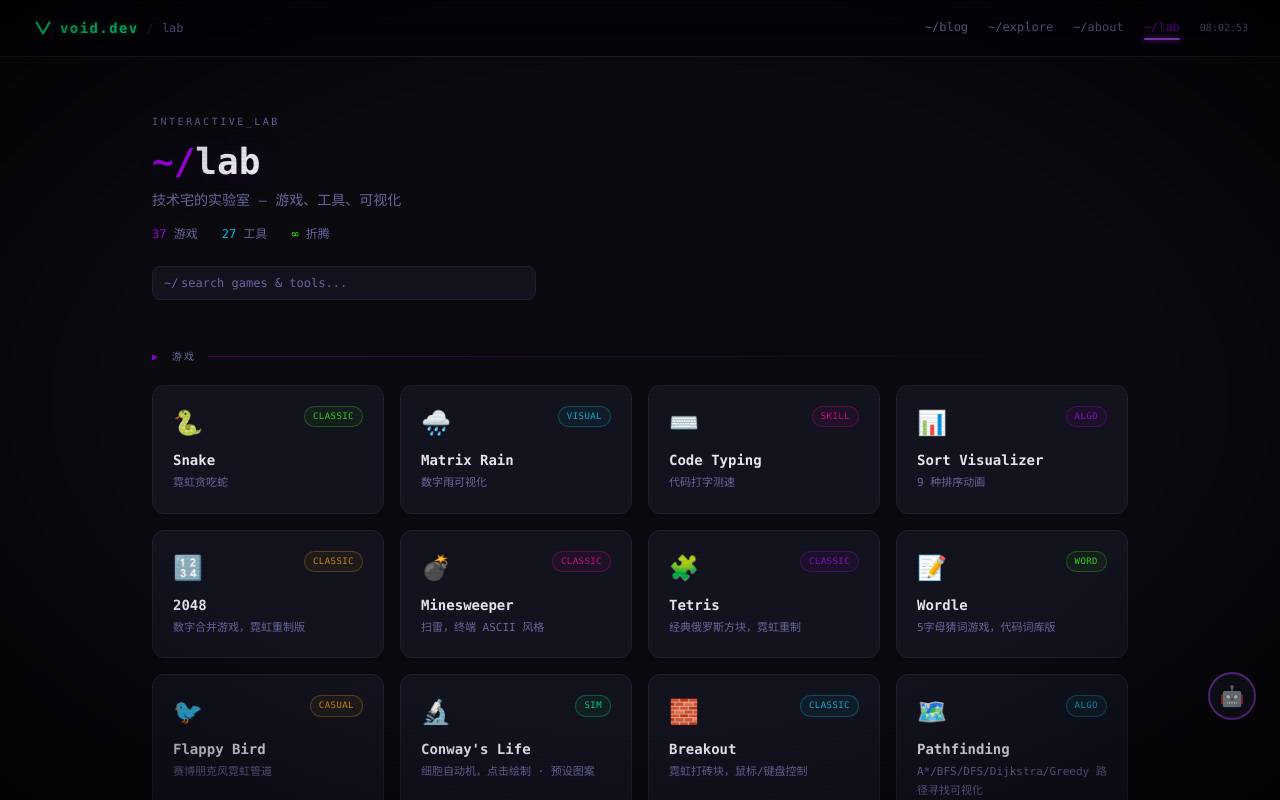
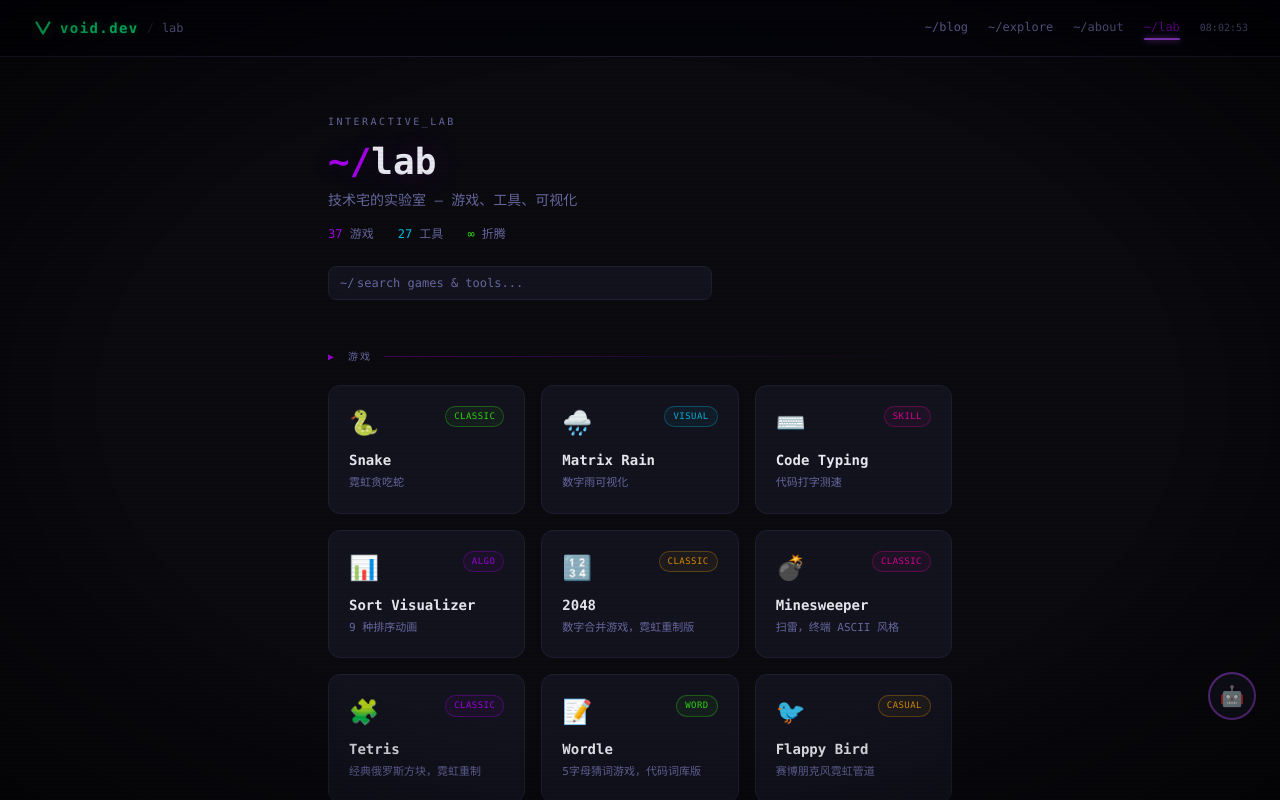
Before and after one commit to Quantum404Void/void-blog, a Nuxt app: page /lab in a window 1280 px wide. Shown: the top 800 px of the page. Built offline with nearby package versions, Linux system fonts and the light colour scheme.

Commit message:
layout: blog slug + lab max-w-2xl, lab 3-col grid
- blog/[slug]: max-w-6xl flex → max-w-2xl single column, hide TOC aside
- lab: max-w-5xl → max-w-2xl, games grid 4-col → 3-col

```diff
--- a/app/pages/blog/[slug].vue
+++ b/app/pages/blog/[slug].vue
@@ -6,9 +6,9 @@
     <AppNav :crumbs="[{ label: 'blog', href: '/blog' }, { label: post?.title ?? slug }]" />
 
     <!-- Layout: article + TOC -->
-    <div class="max-w-6xl mx-auto px-4 sm:px-6 py-12 sm:py-16 flex gap-8 xl:gap-12">
+    <div class="max-w-2xl mx-auto px-4 sm:px-6 py-12 sm:py-16">
       <!-- Article -->
-      <main class="flex-1 min-w-0 max-w-3xl">
+      <main class="min-w-0">
         <header class="mb-12">
           <div v-if="post.tags.length" class="flex flex-wrap gap-2 mb-5">
             <NuxtLink
@@ -173,8 +173,8 @@
         </footer>
       </main>
 
-      <!-- TOC Sidebar -->
-      <aside v-if="tocHeadings.length > 1" class="hidden xl:block w-52 shrink-0 relative">
+      <!-- TOC Sidebar (hidden, using mobile drawer instead) -->
+      <aside v-if="false" class="hidden">
         <TableOfContents :headings="tocHeadings" />
       </aside>
     </div>
--- a/app/pages/lab/index.vue
+++ b/app/pages/lab/index.vue
@@ -2,7 +2,7 @@
   <div class="min-h-screen bg-[var(--color-void)]">
     <AppNav :crumbs="[{ label: 'lab' }]" />
 
-    <div class="max-w-5xl mx-auto px-4 sm:px-6 py-12 sm:py-14">
+    <div class="max-w-2xl mx-auto px-4 sm:px-6 py-12 sm:py-14">
       <div class="mb-12">
         <p class="font-mono text-[10px] text-[var(--color-text-muted)] tracking-[0.25em] uppercase mb-3">interactive_lab</p>
         <h1 class="font-mono text-3xl sm:text-4xl font-bold text-[var(--color-text-primary)] mb-2" style="text-shadow:0 0 30px rgba(180,0,255,0.2)">
@@ -33,7 +33,7 @@
           <span style="color:rgba(180,0,255,0.8)">▶</span> 游戏
           <span class="flex-1 h-px bg-gradient-to-r from-[rgba(180,0,255,0.3)] to-transparent"></span>
         </h2>
-        <div class="grid grid-cols-1 sm:grid-cols-2 lg:grid-cols-4 gap-4" ref="gamesGrid">
+        <div class="grid grid-cols-1 sm:grid-cols-2 lg:grid-cols-3 gap-4" ref="gamesGrid">
           <a
             v-for="game in filteredGames"
             :key="game.href"
```
